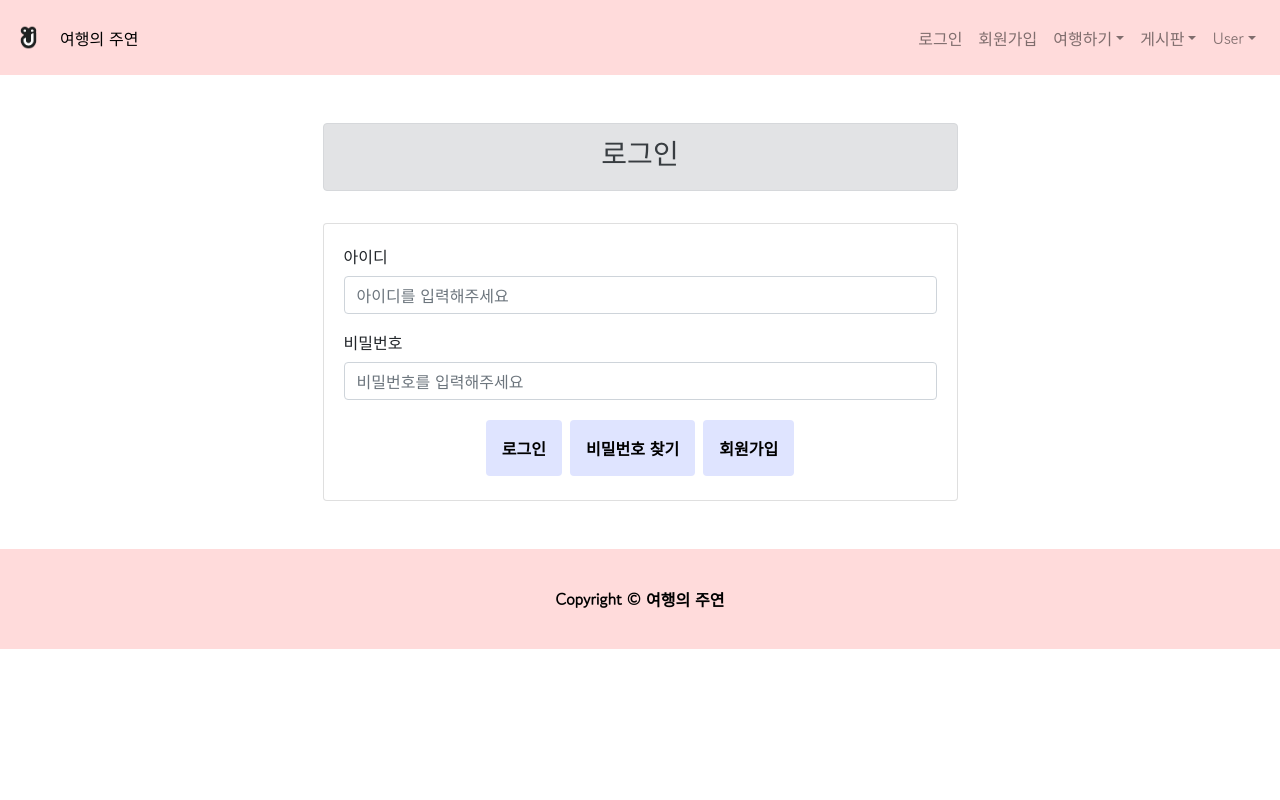
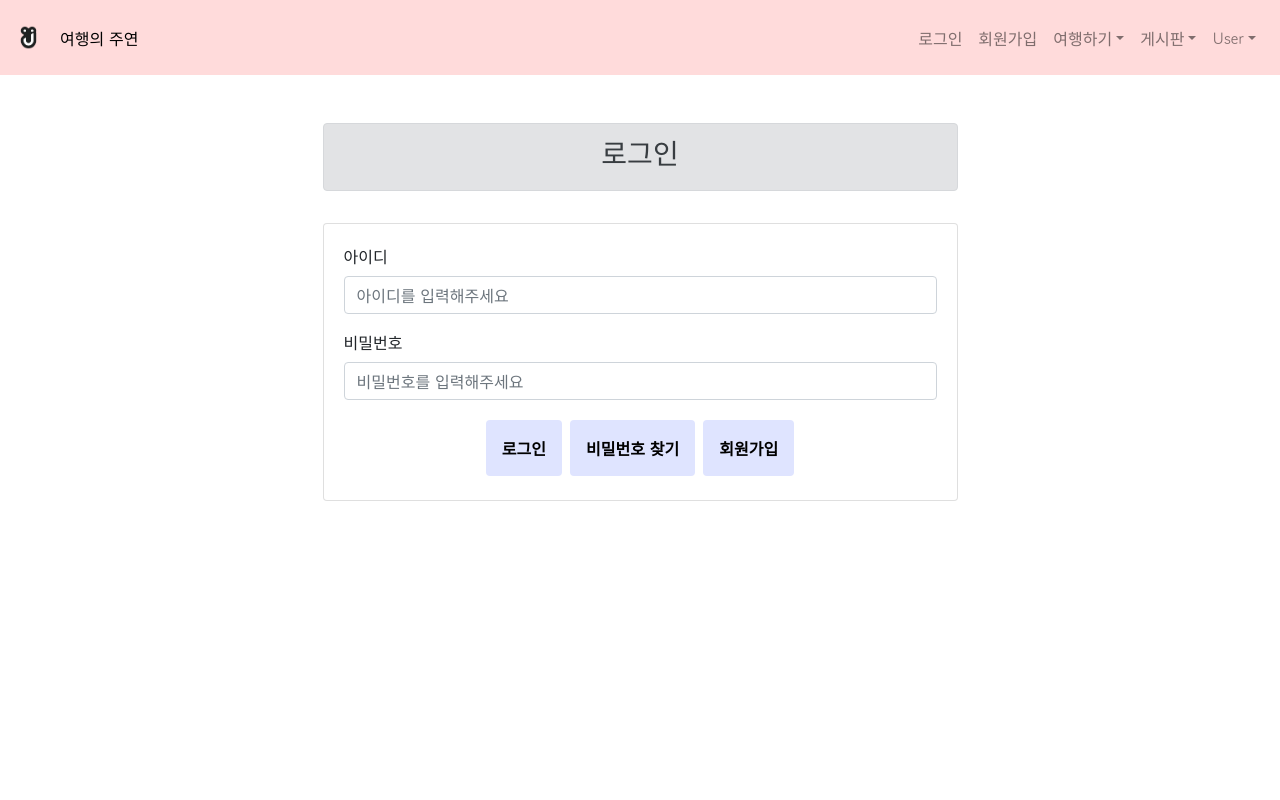
Before and after one commit to SeoYeonBae/my-trip-filmo, a Vue app in the folder Front-End/: page /user/login in a window 1280 px wide. Shown: the top 800 px of the page. Built offline with nearby package versions, Linux system fonts and the light colour scheme.

Commit message:
modify: 헤더라우터 &  푸터 위치 수정

```diff
--- a/Front-End/src/App.vue
+++ b/Front-End/src/App.vue
@@ -1,7 +1,9 @@
 <template>
   <div id="app">
     <the-header></the-header>
-    <router-view></router-view>
+    <div id="maincontentview">
+      <router-view></router-view>
+    </div>
     <the-footer></the-footer>
   </div>
 </template>
@@ -19,8 +21,12 @@ export default {
 };
 </script>
 
-<style>
+<style scoped>
 * {
   font-family: "Gowun Dodum", sans-serif;
 }
+#maincontentview {
+  height: auto;
+  min-height: 800px;
+}
 </style>
--- a/Front-End/src/components/common/TheFooter.vue
+++ b/Front-End/src/components/common/TheFooter.vue
@@ -18,5 +18,7 @@ footer {
   background-color: rgb(255, 219, 219);
   color: black;
   font-weight: bold;
+  position: relative;
+  transform: translateY(100%);
 }
 </style>
--- a/Front-End/src/components/common/TheHeader.vue
+++ b/Front-End/src/components/common/TheHeader.vue
@@ -15,14 +15,14 @@
           <!-- 로그인 했을 때 -->
           <b-nav-item-dropdown text="여행하기" right>
             <b-dropdown-item @click="$router.push({ name: 'tour' })">관광지 구경</b-dropdown-item>
-            <b-dropdown-item @click="$router.push({ name: 'sun' })">여행 계획</b-dropdown-item>
-            <b-dropdown-item @click="$router.push({ name: 'plan' })">일출 일몰</b-dropdown-item>
+            <b-dropdown-item @click="$router.push({ name: 'plan' })">여행 계획</b-dropdown-item>
+            <b-dropdown-item @click="$router.push({ name: 'sun' })">일출 일몰</b-dropdown-item>
           </b-nav-item-dropdown>
 
           <b-nav-item-dropdown text="게시판" right>
             <b-dropdown-item @click="$router.push({ name: 'board' })">핫플 자랑</b-dropdown-item>
             <b-dropdown-item @click="$router.push({ name: 'notice' })">공지사항</b-dropdown-item>
-            <b-dropdown-item @click="$router.push({ name: 'qna' })">Q&A</b-dropdown-item>
+            <b-dropdown-item @click="$router.push({ name: 'appQnA' })">Q&A</b-dropdown-item>
           </b-nav-item-dropdown>
 
           <b-nav-item-dropdown text="User" right>
--- a/Front-End/src/components/user/UserLogin.vue
+++ b/Front-End/src/components/user/UserLogin.vue
@@ -103,4 +103,7 @@ button:hover {
   background-color: #d4fcee;
   color: black;
 }
+.container {
+  height: 100%;
+}
 </style>
```
